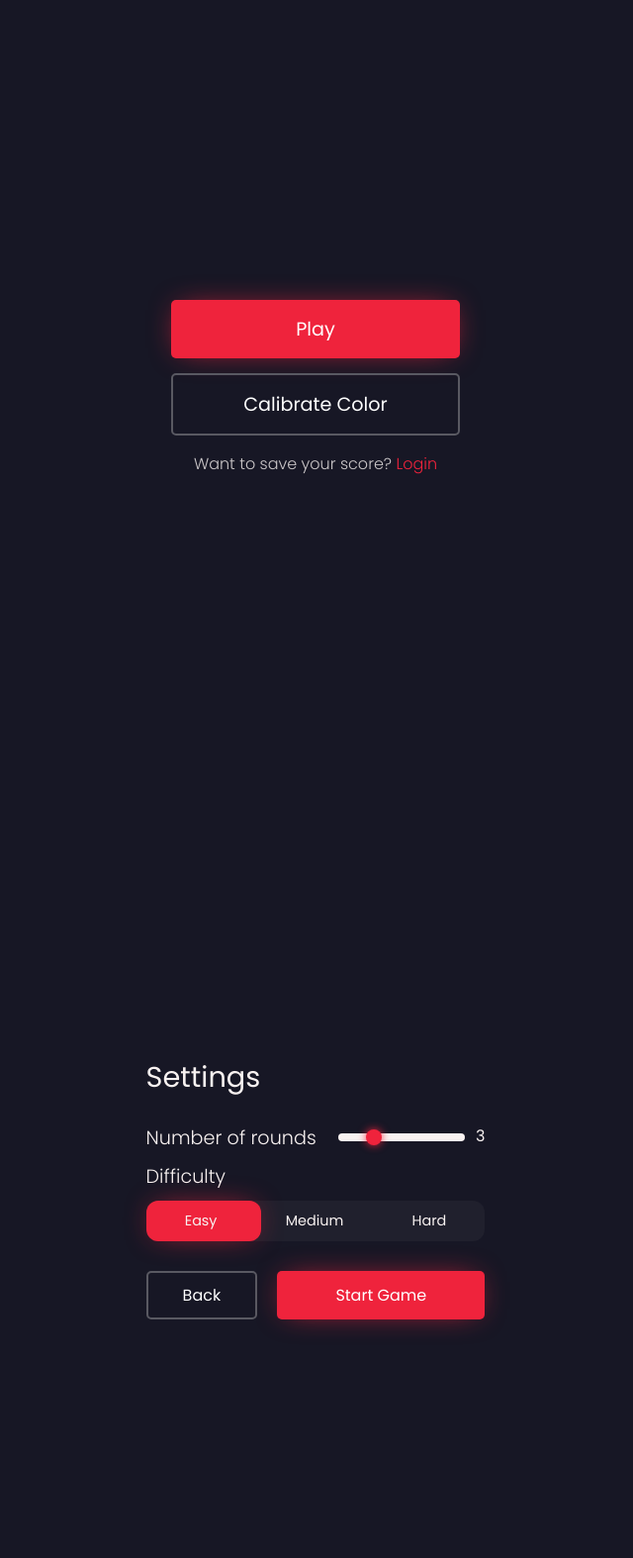
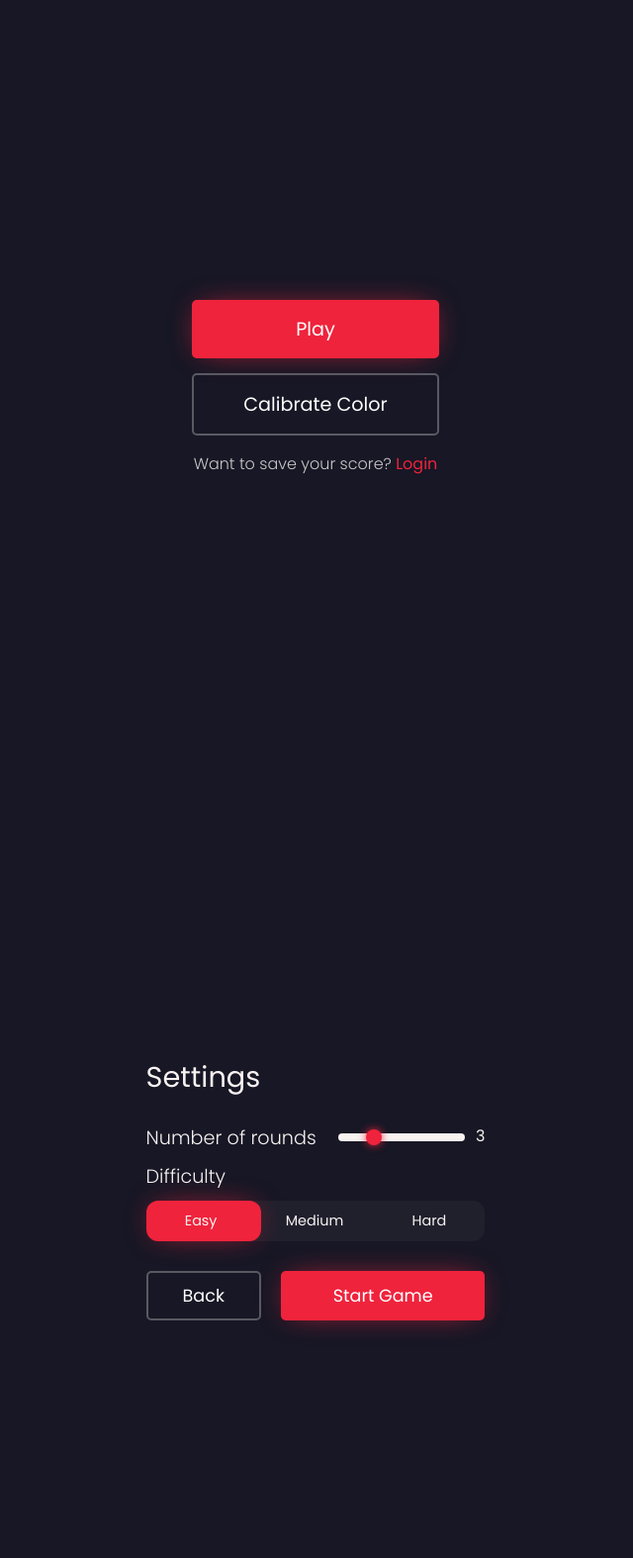
Before and after one commit to Vipness/Camera-Pong, a PHP site: page / in a window 1280 px wide. Shown: the top 1574 px of the page at 99% size, without its empty margins (321-961 px from the left). Run offline with PHP 8.4, Linux system fonts and the light colour scheme.

Commit message:
Fix button styles

```diff
--- a/css/style.css
+++ b/css/style.css
@@ -40,20 +40,19 @@ h2 {
     margin-bottom: 15px;
 }
 
-button {
+.buttons a,
+.settings-buttons a {
     border-radius: 5px;
     padding: 15px;
     cursor: pointer;
+    padding: 15px 50px;
+    text-align: center;
 }
 
-button a {
+a {
     color: white;
     text-decoration: none;
     font-size: 1.2rem;
-}
-
-.buttons button a {
-    padding: 1rem 3.5rem;
 }
 
 .btnPlay {
@@ -85,6 +84,8 @@ button a {
 .logout {
     color: var(--primary);
     text-decoration: none;
+    font-size: 1rem;
+    font-weight: 400;
 }
 
 h2 {
@@ -224,14 +225,12 @@ input[type="range"]::-moz-range-thumb {
     gap: 20px;
 }
 
-.settings-buttons button {
+.settings-buttons a {
     padding: 10px 35px;
-}
-
-.settings-buttons button a {
-    font-size: 1rem;
+    font-size: 1.1rem;
 }
 
 .settings-buttons .btnPlay {
     flex: 1;
+    padding-top: 12px;
 }
--- a/index.php
+++ b/index.php
@@ -16,8 +16,8 @@
 
         <div class="menu">
             <div class="buttons">
-                    <button class="btnPlay"><a href="#settings">Play</a></button>
-                    <button class="btnInactive"><a href="./subpages/calibrator.html">Calibrate Color</a></button>
+                <a href="#settings" class="btnPlay">Play</a>
+                <a href="./subpages/calibrator.html" class="btnInactive">Calibrate Color</a>
             </div>
 
             <?php
@@ -60,8 +60,8 @@
             </div>
 
             <div class="settings-buttons">
-                <button class="btnInactive"><a href="#">Back</a></button>
-                <button class="btnPlay"><a href="./subpages/pong.html">Start Game</a></button>
+                <a href="#" class="btnInactive">Back</a>
+                <a href="./subpages/pong.html" class="btnPlay">Start Game</a>
             </div>
         </div>
     </div>
```
